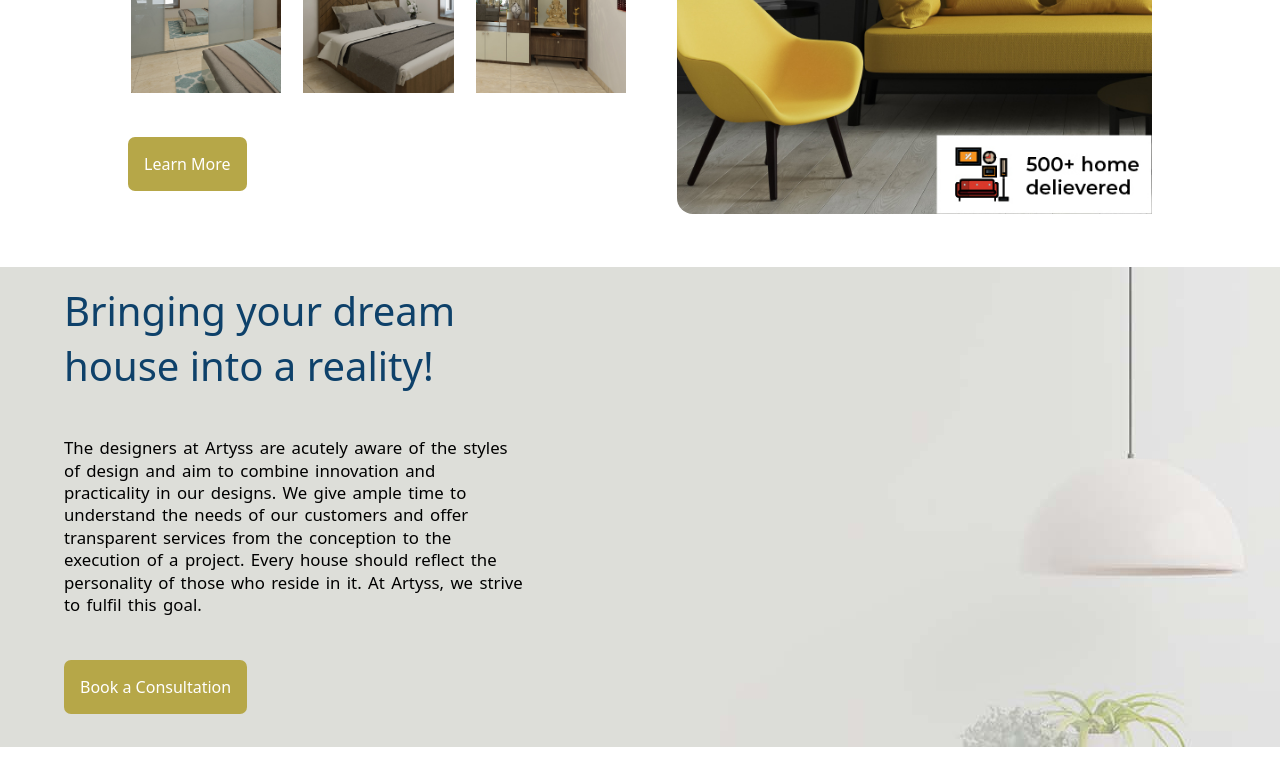
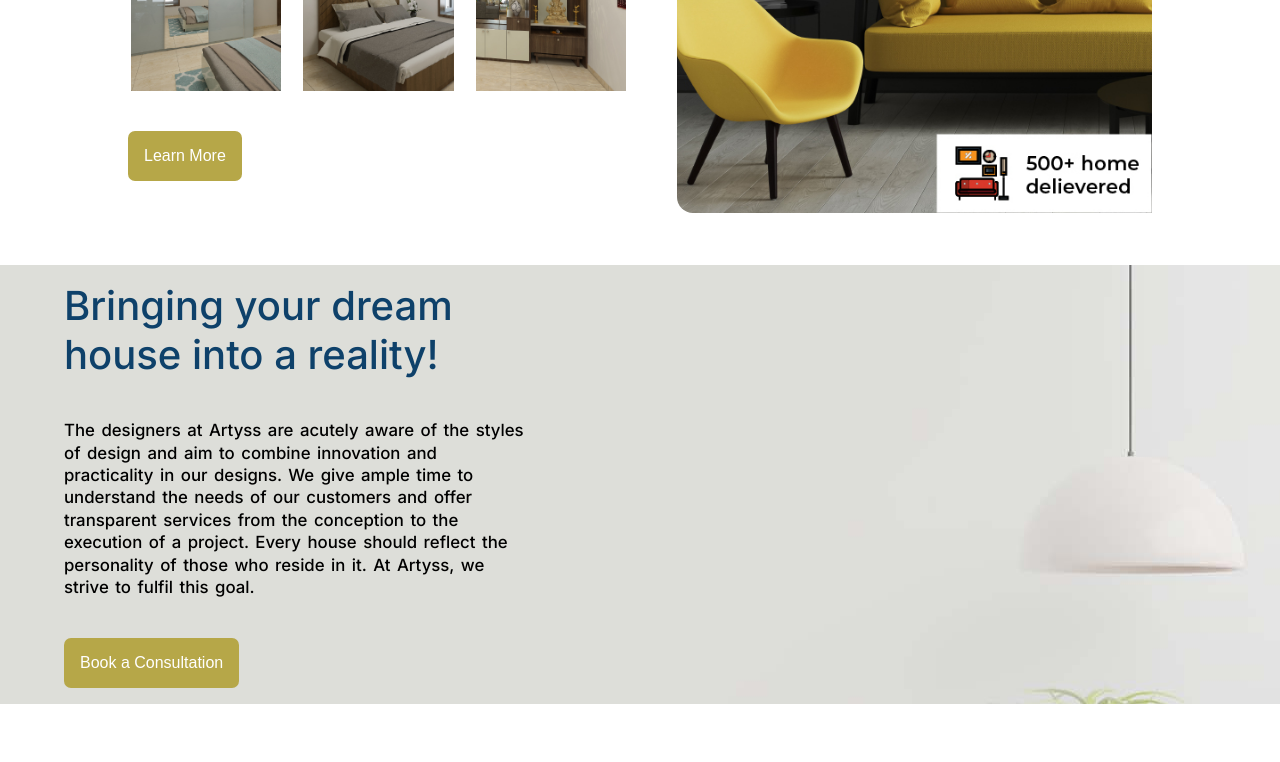
Before and after one commit to rahulkhanal/artyss, a React (Vite) app: page / in a window 1280 px wide. Shown: the part 1100-1862 px from the top of the page. Built offline with nearby package versions, Linux system fonts and the light colour scheme; no server answers.

Commit message:
footer and font family chaged to inter

```diff
--- a/index.html
+++ b/index.html
@@ -4,7 +4,19 @@
     <meta charset="UTF-8" />
     <link rel="icon" type="image/svg+xml" href="./favicon.png" />
     <meta name="viewport" content="width=device-width, initial-scale=1.0" />
+    <!-- google font -->
+    <link rel="preconnect" href="https://fonts.googleapis.com" />
+    <link rel="preconnect" href="https://fonts.gstatic.com" crossorigin />
+    <link
+      href="https://fonts.googleapis.com/css2?family=Inter:wght@200;300;500&display=swap"
+      rel="stylesheet"
+    />
     <title>Artyss</title>
+    <style>
+      body {
+        font-family: "Inter", sans-serif;
+      }
+    </style>
   </head>
   <body>
     <div id="root"></div>
--- a/src/App.css
+++ b/src/App.css
@@ -2,7 +2,7 @@
   margin: 0;
   padding: 0;
   box-sizing: border-box;
-  font-family: system-ui, -apple-system, BlinkMacSystemFont, 'Segoe UI', Roboto, Oxygen, Ubuntu, Cantarell, 'Open Sans', 'Helvetica Neue', sans-serif;
+  /* font-family: system-ui, -apple-system, BlinkMacSystemFont, 'Segoe UI', Roboto, Oxygen, Ubuntu, Cantarell, 'Open Sans', 'Helvetica Neue', sans-serif; */
 }
 body{
   /* overflow-y: hidden; */
--- a/src/components/Footer.jsx
+++ b/src/components/Footer.jsx
@@ -8,11 +8,11 @@ const Footer = () => {
       <footer>
         <div className="main-div">
           <div className="footer-img">
-            <img src="/src/assets/media/footer.png" alt="" />
+            <img src="materials/media/footer.png" alt="" />
           </div>
           <br />
           <span>
-            Artyss Design Studio is a team of smallassionate and experienced
+            Artyss Design Studio is a team of small passionate and experienced
             designers who are committed to providing you with an experience
             unlike any other, where you can enjoy great design and
             craftsmanship.
--- a/src/components/Footer.scss
+++ b/src/components/Footer.scss
@@ -13,10 +13,12 @@ footer {
   display: flex;
   color: #fff;
   flex-wrap: wrap;
-  padding: 4rem 10rem;
+  padding: 4rem 4rem;
   justify-content: space-between;
-  font-size: 1rem;
-
+  // font-size: 1rem;
+  @include tablet {
+    padding: 1rem;
+  }
   @include mobile {
     padding: 7px;
   }
@@ -27,11 +29,19 @@ footer {
       width: 100%;
       text-align: center;
     }
+    @include tablet {
+      width: 100%;
+      text-align: center;
+    }
     p {
       text-align: left;
       margin: auto;
       width: fit-content;
       @include mobile {
+        width: 100%;
+        text-align: center;
+      }
+      @include tablet {
         width: 100%;
         text-align: center;
       }
@@ -47,6 +57,11 @@ footer {
       text-align: center;
       justify-content: space-around;
     }
+    @include tablet {
+      width: 100%;
+      text-align: center;
+      justify-content: space-around;
+    }
   }
 
   li {
@@ -54,6 +69,9 @@ footer {
     line-height: 2rem;
     text-align: left;
     @include mobile {
+      text-align: center;
+    }
+    @include tablet {
       text-align: center;
     }
   }
@@ -71,6 +89,11 @@ footer {
     margin-bottom: 2rem;
     width: 100%;
   }
+  @include tablet {
+    justify-content: center;
+    margin-bottom: 2rem;
+    width: 100%;
+  }
 }
 .footer-span {
   background-color: #295f8b;
--- a/src/components/Navigation.module.css
+++ b/src/components/Navigation.module.css
@@ -7,8 +7,6 @@
   font-size: 0.9rem;
   font-weight: 500;
   border-bottom: 2px solid #fff;
-  font-family: system-ui, -apple-system, BlinkMacSystemFont, "Segoe UI", Roboto,
-    Oxygen, Ubuntu, Cantarell, "Open Sans", "Helvetica Neue", sans-serif;
 }
 .Navigation a:hover {
   border-bottom: 2px solid #0e416a;
--- a/src/components/Tab.scss
+++ b/src/components/Tab.scss
@@ -1,3 +1,13 @@
+@mixin tablet {
+  @media (max-width: 1023px) {
+    @content;
+  }
+}
+@mixin mobile {
+  @media (max-width: 768px) {
+    @content;
+  }
+}
 .tab-section {
   .head {
     justify-content: space-around;
@@ -39,6 +49,10 @@
   }
   .tab-card {
     position: relative;
+    @include tablet{
+      width: 350px;
+      margin: auto;
+    }
     .overlay {
       background-color: rgba(255, 255, 255, 0.5);
       width: 95%;
@@ -78,6 +92,7 @@
     justify-content: space-around;
     gap: 1rem;
     flex-wrap: wrap;
+    align-items: center;
     article {
       transition: all 0.3s ease;
       &:hover {
@@ -89,6 +104,7 @@
       display: flex;
       flex-direction: column;
       align-items: center;
+
       img {
         width: 80px;
       }
--- a/src/pages/home.scss
+++ b/src/pages/home.scss
@@ -123,19 +123,23 @@
   padding: 1rem 4rem;
   background-color: red;
   background: url("/materials/media/mostbanner.6464cfdd.jpg");
-  height: 60vh;
+  height: auto;
   @include mobile {
     padding: 2.5rem 7px;
     height: 70vh;
   }
   div {
-    height: 80%;
+    height: auto;
     width: 40%;
     display: flex;
     flex-direction: column;
     justify-content: space-between;
     @include mobile {
       width: 100%;
+      text-align: left;
+    }
+    @include tablet {
+      width: 80%;
       text-align: left;
     }
     p {
```
